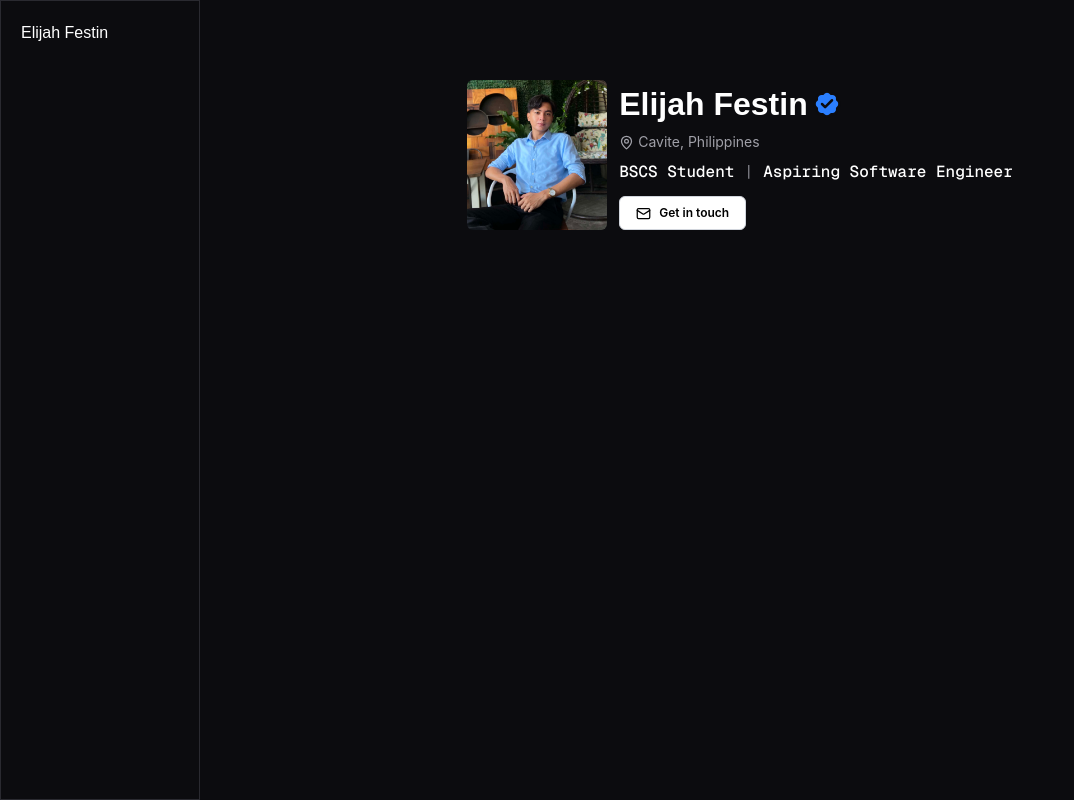
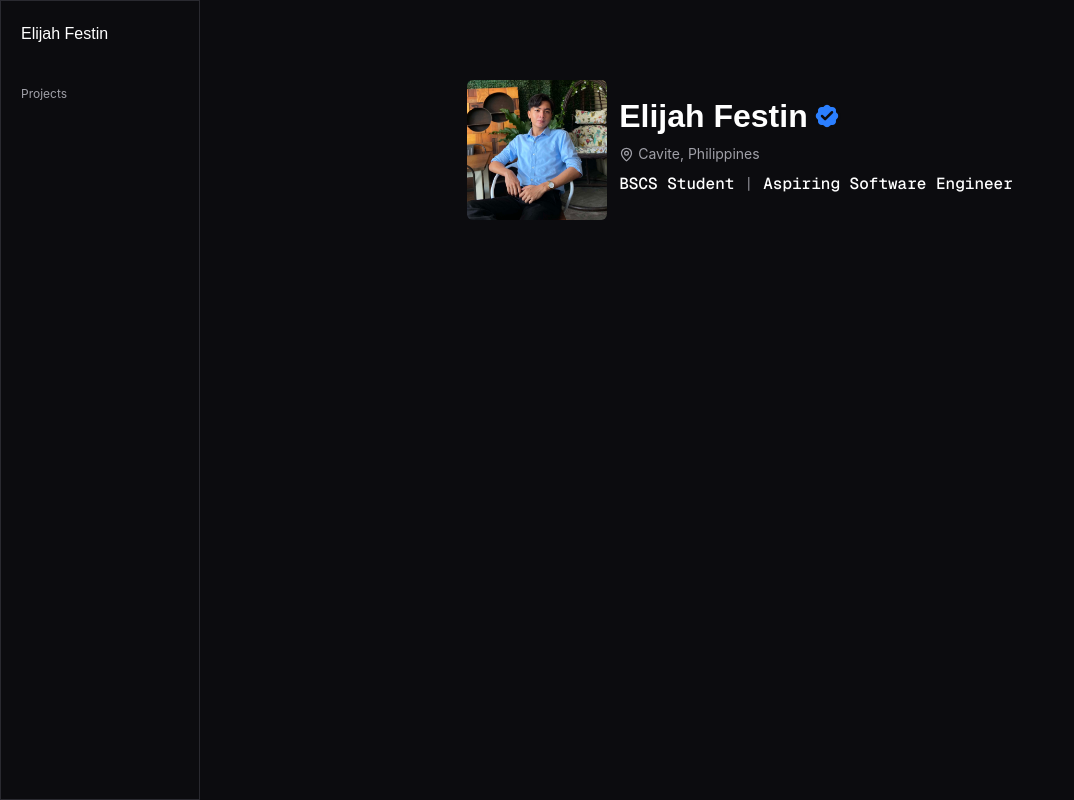
Before and after one commit to eli-fstn/portfolio, a React (Vite) app: page / in a window 1280 px wide. Shown: the whole page, without its empty margins (0-1074 px from the left). Built offline with nearby package versions, Linux system fonts and the light colour scheme; a web font is replaced by a local one.

Commit message:
feat: overhauled the overall portfolio - migrating into new design and theme

```diff
--- a/src/components/layout/Sidebar.tsx
+++ b/src/components/layout/Sidebar.tsx
@@ -1,10 +1,19 @@
+import { Link } from "react-router-dom"
+
 function Sidebar() {
   return (
     <div className="w-50 sticky top-0 h-screen bg-[#0c0c0f] border border-[#2a2a30] p-5 flex flex-col">
 
       {/* Name - Navigate to Dashboard */}
       <div className="">
-        <p className="text-white font-pixel text-md transition duration-200 hover:text-[#a0a0a8]">Elijah Festin</p>
+        <Link to="/" className="text-white font-pixel text-md transition duration-200 hover:text-[#a0a0a8]">Elijah Festin</Link>
+      </div>
+
+      {/* Routes */}
+      <div className="flex flex-col gap-5 text-[#a0a0a8] transition duration-200 hover:text-white mt-10 text-xs">
+        <Link to="" className="">
+          Projects
+        </Link>
       </div>
     </div>
   )
--- a/src/pages/Dashboard.tsx
+++ b/src/pages/Dashboard.tsx
@@ -16,6 +16,7 @@
   };
   return (
     <div className="bg-[#0c0c0f] min-h-screen flex">
+
       {/* SIDEBAR */}
       <Sidebar />
 
@@ -65,21 +66,7 @@
               </div>
 
               <div className="flex flex-row mt-1">
-                <Button
-                  onClick={sendEmail}
-                  text={
-                    <>
-                      <Mail
-                        size={15}
-                        className="mr-2"
-                      />
-                      Get in touch
-                    </>
-                  }
-                  typography="text-xs"
-                  dimensions="px-4 py-2"
-                  designs="border border-gray-300 bg-white text-black rounded-md font-semibold"
-                />
+
               </div>
             </div>
           </div>
```
